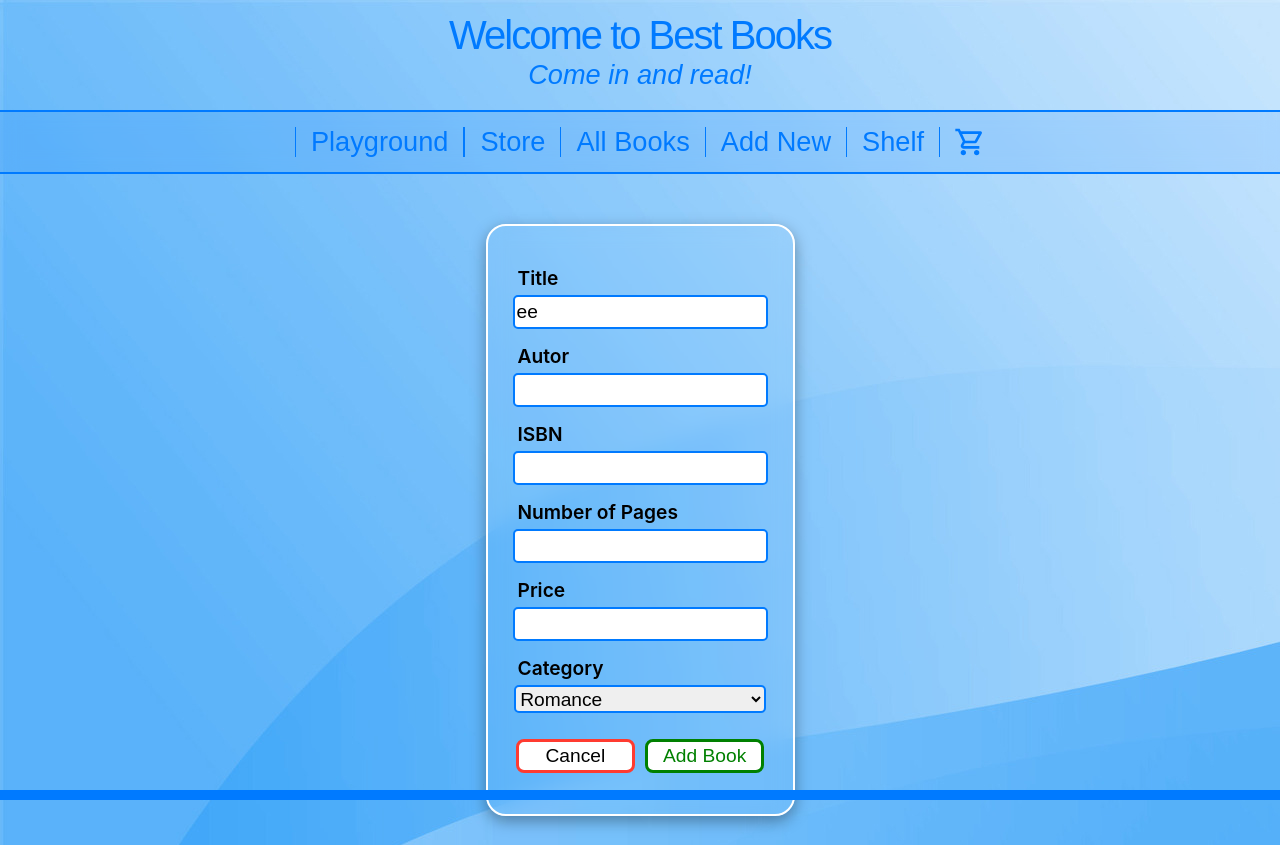
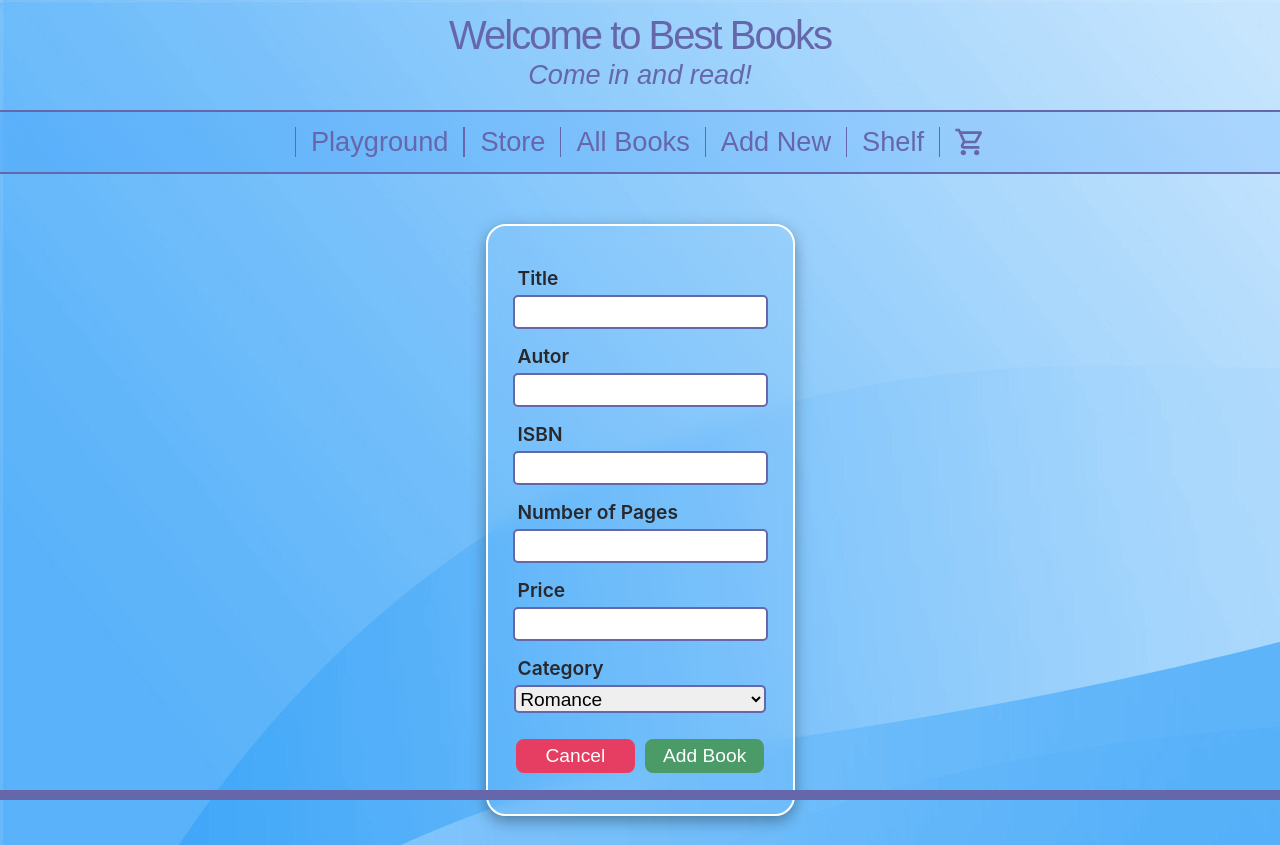
Before and after one commit to hinzberg/best-books-angular-learning, an Angular app: page / in a window 1280 px wide. Built offline with nearby package versions, Linux system fonts and the light colour scheme.

Commit message:
2024-06-19 Style Update

```diff
--- a/src/app/Classes/Book.ts
+++ b/src/app/Classes/Book.ts
@@ -1,26 +1,40 @@
+import { BookCategories } from './BookCategories';
+import { BookCategory } from './BookCategory';
 
 export class Book {
   Title: string;
   Autor: string;
   ISBN: string;
-    NumberOfPages: number
-    Id : string
-    Price : number
+  NumberOfPages: number;
+  Id: string;
+  Price: number;
 
-    constructor(title: string, autor: string, isbn: string, pages: number, price : number) {
+  Category: BookCategory;
+
+  constructor(
+    title: string,
+    autor: string,
+    isbn: string,
+    pages: number,
+    price: number
+  ) {
     this.Autor = autor;
     this.Title = title;
     this.ISBN = isbn;
     this.NumberOfPages = pages;
     this.Price = price;
     this.Id = this.generateGUID();
+    this.Category = BookCategories.first();
   }
 
   generateGUID(): string {
-        return 'xxxxxxxx-xxxx-4xxx-yxxx-xxxxxxxxxxxx'.replace(/[xy]/g, function (c) {
-            var r = Math.random() * 16 | 0,
-                v = c === 'x' ? r : (r & 0x3 | 0x8);
+    return 'xxxxxxxx-xxxx-4xxx-yxxx-xxxxxxxxxxxx'.replace(
+      /[xy]/g,
+      function (c) {
+        var r = (Math.random() * 16) | 0,
+          v = c === 'x' ? r : (r & 0x3) | 0x8;
         return v.toString(16);
-        });
+      }
+    );
   }
 }
--- a/src/app/Classes/BookCategories.ts
+++ b/src/app/Classes/BookCategories.ts
@@ -1,11 +1,15 @@
 import { BookCategory } from "./BookCategory";
 
 export class BookCategories {
-    static categories : BookCategory[] = [
+    public static categories : BookCategory[] = [
         new BookCategory(0, "Science Fiction"),
         new BookCategory(1,"Fantasy"),
         new BookCategory(2,"Romance") ,
         new BookCategory(3,"Technology"),
         new BookCategory(4,"Young Adult")
     ];
+
+    public static first() : BookCategory {
+        return this.categories[0];
+    }
 }
--- a/src/app/Components/book-entry/book-entry.component.css
+++ b/src/app/Components/book-entry/book-entry.component.css
@@ -24,20 +24,10 @@
   backdrop-filter: blur(10px);
 }
 
-  form {
+form {
     margin-top: 20px;
     backdrop-filter: blur(12px);
   }
-
-
-label {
-  font-size: 1.2rem;
-  font-weight: 600;
-  display: flex;
-  color: black;
-  margin-left: 10px;
-  margin-top: 10px;
-}
 
 .messageLabel {
   font-size: 1.2rem;
--- a/src/app/Components/book-entry/book-entry.component.ts
+++ b/src/app/Components/book-entry/book-entry.component.ts
@@ -24,7 +24,7 @@ export class BookEntryComponent {
   public categories = BookCategories.categories;
 
   checkoutForm = new FormGroup<EntryForm>({
-    title: new FormControl('ee', [Validators.required]),
+    title: new FormControl('', [Validators.required]),
     autor: new FormControl('', [Validators.required]),
     isbn: new FormControl('', [Validators.required]),
     pages: new FormControl('', [Validators.required]),
@@ -60,10 +60,12 @@ export class BookEntryComponent {
 
   onSubmit() {
 
+    /*
     if (this.checkoutForm.valid === false) {
       this.message = 'Form incomplete!';
       return;
     }
+    */
 
     let title = this.checkoutForm.value.title;
     let autor = this.checkoutForm.value.autor;
@@ -72,6 +74,9 @@ export class BookEntryComponent {
     let pa = Number(pages!);
     let price = this.checkoutForm.value.price;
     let pr = Number(price!);
+    let cat = this.checkoutForm.value.bookCategory;
+
+    this.message = cat!.category;
 
     // Lazy Validation. More to add
     if (isNaN(pa) || pages === '' || price === '') {
@@ -83,6 +88,8 @@ export class BookEntryComponent {
         this.selectedBook.ISBN = isbn!;
         this.selectedBook.NumberOfPages = pa;
         this.selectedBook.Price = pr;
+        this.selectedBook.Category = cat!;
+
         this.bookservice.addOrUpdate(this.selectedBook);
       } else {
         let book = new Book(title!, autor!, isbn!, pa, pr);
--- a/src/app/Components/page-footer/page-footer.component.css
+++ b/src/app/Components/page-footer/page-footer.component.css
@@ -2,6 +2,6 @@
     position: fixed;
     bottom: 0;
     width: 100%;
-    background-color: #007aff;
+    background-color: var(--primary-color);
     height: 10px;
 }
--- a/src/app/Components/page-header/page-header.component.css
+++ b/src/app/Components/page-header/page-header.component.css
@@ -33,15 +33,15 @@
   justify-content: center;
   align-items: center;
   width: 100%;
-  border-top: 2px solid #007aff;
-  border-bottom: 2px solid #007aff;
+  border-top: 2px solid var(--primary-color);
+  border-bottom: 2px solid var(--primary-color);
   backdrop-filter: blur(10px);
   background-color: #007aff20;
 }
 
 .navigationItem {
   background-color: 007aff;
-  color: #007aff;
+  color: var(--primary-color);
   text-align: center;
   display: flex;
   align-items: center;
@@ -58,12 +58,12 @@
 
 .navigationLink {
   background-color: 007aff;
-  color: #007aff;
+  color: var(--primary-color);
   text-align: center;
   display: flex;
   align-items: center;
-  border-left: 1px solid #007aff;
-  border-right: 1px solid #007aff;
+  border-left: 1px solid var(--primary-color);
+  border-right: 1px solid var(--primary-color);
   border-top: 0px;
   border-bottom: 0px;
   height: 30px;
@@ -83,12 +83,12 @@
 }
 
 .navigationLinkRight {
-  color: #007aff;
+  color: var(--primary-color);
   text-align: center;
   display: flex;
   align-items: center;
   border-left: 0px;
-  border-right: 1px solid #007aff;
+  border-right: 1px solid var(--primary-color);
   border-top: 0px;
   border-bottom: 0px;
   font-size: 1.7rem;
--- a/src/styles.css
+++ b/src/styles.css
@@ -1,12 +1,13 @@
 /* You can add global styles to this file, and also import other style files */
 body {
-  --primary-color: #007aff;
+  --primary-color: #6667AB;
   --primary-background-color: white;
-  --primary-green-color: green;
-  --secondary-green-color: darkgreen;
-  --primary-red-color: #ff3b30;
-  --secondary-red-color: darkred;
+  --primary-green-color: #4B9B69;
+  --secondary-green-color: #476A30;
+  --primary-red-color: #E63E62;
+  --secondary-red-color: #8B559B;
   --button-text-color: white;
+  --primary-text-color: #28282d;
   --primary-corner-radius: 5px;
 
   margin: 0;
@@ -35,6 +36,15 @@ h2 {
   line-height: 150%;
   margin: 0;
   font-family: "Arial";
+}
+
+label {
+  font-size: 1.2rem;
+  font-weight: 600;
+  display: flex;
+  color: var(--primary-text-color);
+  margin-left: 10px;
+  margin-top: 10px;
 }
 
 input {
@@ -80,8 +90,8 @@ select {
 .submitButton {
   font-size: 1.2rem;
   margin: 5px;
-  color: var(--primary-green-color);
-  background-color: white;
+  color: white;
+  background-color: var(--primary-green-color);
   height: 34px;
   border: 3px solid var(--primary-green-color);
   border-radius: 8px;
@@ -100,8 +110,8 @@ select {
   font-size: 1.2rem;
   font-weight: 400;
   margin: 5px;
-  color: var(---primary-red-color);
-  background: white;
+  color: white;
+  background-color: var(--primary-red-color);
   height: 34px;
   border: 3px solid var(--primary-red-color);
   border-radius: 8px;
```
Lines whose indentation alone changed are shown as unchanged.
